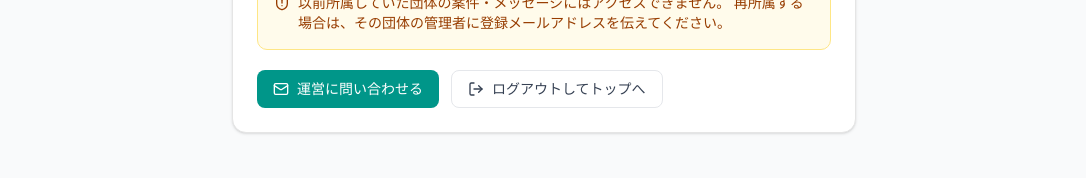
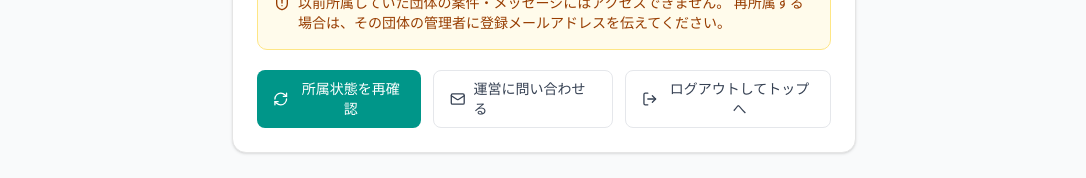
Before and after one commit to samasama20260101/sdgs-matching-platform, a Next.js app: page /supporter/no-organization in a window 1280 px wide. Shown: the part 323-501 px from the top of the page, without its empty margins (96-1182 px from the left). Built offline with nearby package versions, Linux system fonts and the light colour scheme; no server answers.

Commit message:
Refresh supporter membership recovery page

```diff
--- a/src/app/supporter/no-organization/page.tsx
+++ b/src/app/supporter/no-organization/page.tsx
@@ -1,14 +1,74 @@
 'use client'
 
+import { useCallback, useEffect, useState } from 'react'
 import Link from 'next/link'
 import { useRouter } from 'next/navigation'
-import { Building2, LogOut, Mail, ShieldAlert } from 'lucide-react'
+import { Building2, Loader2, LogOut, Mail, RefreshCw, ShieldAlert } from 'lucide-react'
 import Header from '@/components/layout/Header'
 import { Card, CardContent, CardHeader, CardTitle } from '@/components/ui/card'
 import { supabase } from '@/lib/supabase/client'
 
+const MEMBERSHIP_RECHECK_INTERVAL_MS = 60_000
+
 export default function SupporterNoOrganizationPage() {
   const router = useRouter()
+  const [isChecking, setIsChecking] = useState(false)
+  const [checkMessage, setCheckMessage] = useState<string | null>(null)
+
+  const checkMembership = useCallback(async (showMessage = false) => {
+    const { data: { session } } = await supabase.auth.getSession()
+    if (!session) {
+      router.push('/login')
+      return
+    }
+
+    setIsChecking(true)
+    try {
+      const response = await fetch('/api/auth/get-role', {
+        cache: 'no-store',
+        headers: { 'Authorization': `Bearer ${session.access_token}` },
+      })
+
+      if (response.status === 401) {
+        router.push('/login')
+        return
+      }
+      if (response.status === 403) {
+        await supabase.auth.signOut()
+        router.push('/login?reason=suspended')
+        return
+      }
+      if (!response.ok) {
+        if (showMessage) setCheckMessage('所属状態の確認に失敗しました。少し時間を置いて再度お試しください。')
+        return
+      }
+
+      const roleData = await response.json()
+      if (roleData.role === 'SUPPORTER' && roleData.user?.organization_id) {
+        router.replace('/supporter/dashboard')
+        router.refresh()
+        return
+      }
+
+      if (showMessage) setCheckMessage('まだ有効な所属団体がありません。団体管理者の操作完了後に再確認してください。')
+    } finally {
+      setIsChecking(false)
+    }
+  }, [router])
+
+  useEffect(() => {
+    const refreshIfVisible = () => {
+      if (document.visibilityState !== 'visible') return
+      void checkMembership(false)
+    }
+    const intervalId = window.setInterval(refreshIfVisible, MEMBERSHIP_RECHECK_INTERVAL_MS)
+    document.addEventListener('visibilitychange', refreshIfVisible)
+
+    return () => {
+      window.clearInterval(intervalId)
+      document.removeEventListener('visibilitychange', refreshIfVisible)
+    }
+  }, [checkMembership])
 
   const handleLogout = async () => {
     await supabase.auth.signOut()
@@ -43,10 +103,25 @@ export default function SupporterNoOrganizationPage() {
               </div>
             </div>
 
+            {checkMessage && (
+              <div className="rounded-lg border border-gray-200 bg-white px-4 py-3 text-gray-600">
+                {checkMessage}
+              </div>
+            )}
+
             <div className="flex flex-col gap-3 sm:flex-row">
+              <button
+                type="button"
+                onClick={() => checkMembership(true)}
+                disabled={isChecking}
+                className="inline-flex items-center justify-center gap-2 rounded-md bg-teal-600 px-4 py-2 font-medium text-white hover:bg-teal-700 disabled:cursor-not-allowed disabled:opacity-60"
+              >
+                {isChecking ? <Loader2 className="size-4 animate-spin" /> : <RefreshCw className="size-4" />}
+                所属状態を再確認
+              </button>
               <Link
                 href="/contact"
-                className="inline-flex items-center justify-center gap-2 rounded-md bg-teal-600 px-4 py-2 font-medium text-white hover:bg-teal-700"
+                className="inline-flex items-center justify-center gap-2 rounded-md border border-gray-200 bg-white px-4 py-2 font-medium text-gray-700 hover:bg-gray-50"
               >
                 <Mail className="size-4" />
                 運営に問い合わせる
```
